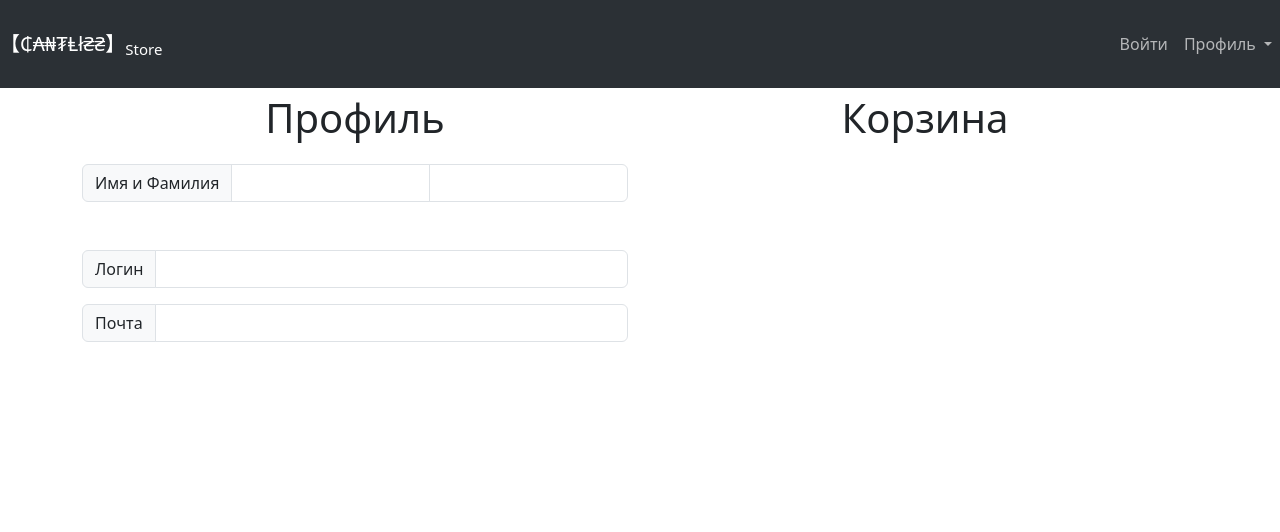
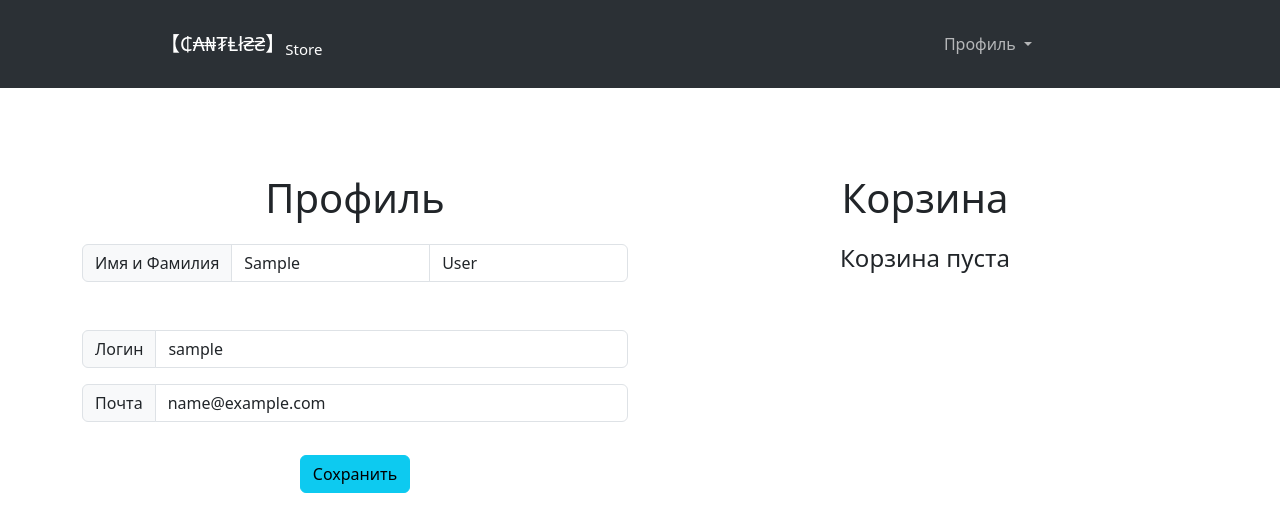
Before and after one commit to Friztutu/Cantliss, a Django app: page /profile/1/ in a window 1280 px wide. Shown: the top 532 px of the page. Run offline with Django 3.2, Linux system fonts and the light colour scheme; the visitor is signed in with stand-in values (Sample User, id 1); data comes from the database, SQL or seed files in the repository; data that the repository does not hold is empty; parts of the project's set-up code (start-up, migrations or seed data) failed here and were passed over.

Commit message:
(REFACTOR)

```diff
--- a/basket/templates/basket/basket.html
+++ b/basket/templates/basket/basket.html
@@ -20,8 +20,8 @@
                         </div>
                         <div class="col-lg-4">{{ basket.get_product_sum }}</div>
                         <div class="col-lg-4">
-                            <a href="{% url 'basket:basket_remove' user.id %}">
-                                <i class="fas fa-trash"></i>
+                            <a href="{% url 'basket:basket_remove' basket.id %}" style="color: red; text-decoration: none;">
+                                Удалить
                             </a>
                         </div>
                     </div>
--- a/orders/templates/orders/success.html
+++ b/orders/templates/orders/success.html
@@ -18,6 +18,7 @@
                             <h4>
                                 Ваш заказ успешно сформирован.
                             </h4>
+                            <a href="{% url 'products:index' %}" class="btn btn-dark mt-5">На главную</a>
                         </div>
                     </div>
                 </div>
--- a/products/admin.py
+++ b/products/admin.py
@@ -7,7 +7,7 @@ from products.models import Product, ProductCategory, ProductGender
 
 @admin.register(Product)
 class AdminProduct(admin.ModelAdmin):
-    list_display = ('name', 'price', 'quantity', 'gender', 'slug')
+    list_display = ('name', 'price', 'quantity', 'slug')
     fields = ('name', 'description',  ('price', 'quantity'), ('category', 'gender'), 'img', 'slug')
     search_fields = ('name', )
     ordering = ('name', )
--- a/products/models.py
+++ b/products/models.py
@@ -34,7 +34,7 @@ class Product(models.Model):
     category = models.ManyToManyField(to=ProductCategory)
     img = models.ImageField(upload_to=r'product_img')
     slug = models.SlugField(unique=True, verbose_name='URL')
-    gender = models.ForeignKey(to=ProductGender, on_delete=models.PROTECT)
+    gender = models.ManyToManyField(to=ProductGender)
 
     class Meta:
         verbose_name = 'Product'
--- a/products/templates/products/base.html
+++ b/products/templates/products/base.html
@@ -34,7 +34,7 @@
                     <li><a class="dropdown-item" href="{% url 'orders:order_list' %}">Заказы</a></li>
                     <li><a class="dropdown-item" href="{% url 'admin:index' %}">Админ панель</a></li>
                     <hr>
-                    <li><a class="dropdown-item" href="{% url 'users:logout' %}'">Выйти</a></li>
+                    <li><a class="dropdown-item" href="{% url 'users:logout' %}">Выйти</a></li>
                   </ul>
                 </li>
               {% endif %}
--- a/products/templates/products/card.html
+++ b/products/templates/products/card.html
@@ -39,7 +39,7 @@
                   </label>
                   <input class="form-check-input" type="radio" name="flexRadioDefault" id="flexRadioDefault2" checked>
               </div>
-              <a href="#" class="btn btn-dark mt-5">В корзину</a>
+              <a href="{% url 'basket:basket_add' product.id %}" class="btn btn-dark mt-5">В корзину</a>
               <p class="mt-5">Описание</p>
             </div>
           </div>
--- a/products/templates/products/catalog.html
+++ b/products/templates/products/catalog.html
@@ -5,7 +5,7 @@
 
 
 {% block css %}
-    <link rel="stylesheet" href='{% static "new_css/catalog1.css" %}'>
+    <link rel="stylesheet" href='{% static "new_css/catalog2.css" %}'>
 {% endblock %}
 
 {% block content %}
--- a/products/views.py
+++ b/products/views.py
@@ -20,7 +20,7 @@ class IndexView(TitleMixin, TemplateView):
 class CatalogView(TitleMixin, ListView):
     model = Product
     template_name = 'products/catalog.html'
-    paginate_by = 10
+    paginate_by = 16
     title = 'Каталог'
 
     def get_context_data(self, *, object_list=None, **kwargs):
--- a/users/forms.py
+++ b/users/forms.py
@@ -58,12 +58,11 @@ class UserRegistrationForm(UserCreationForm):
 
 
 class UserProfileForm(UserChangeForm):
-    first_name = forms.CharField(widget=forms.TextInput(attrs={'class': 'form-control py-4'}))
-    last_name = forms.CharField(widget=forms.TextInput(attrs={'class': 'form-control py-4'}))
-    image = forms.ImageField(widget=forms.FileInput(attrs={'class': 'custom-file-input'}), required=False)
-    username = forms.CharField(widget=forms.TextInput(attrs={'class': 'form-control py-4', 'readonly': True}))
-    email = forms.CharField(widget=forms.TextInput(attrs={'class': 'form-control py-4', 'readonly': True}))
+    first_name = forms.CharField(widget=forms.TextInput(attrs={'class': 'form-control'}))
+    last_name = forms.CharField(widget=forms.TextInput(attrs={'class': 'form-control'}))
+    username = forms.CharField(widget=forms.TextInput(attrs={'class': 'form-control', 'readonly': True}))
+    email = forms.CharField(widget=forms.TextInput(attrs={'class': 'form-control', 'readonly': True}))
 
     class Meta:
         model = CustomUser
-        fields = ('first_name', 'last_name', 'image', 'username', 'email')
+        fields = ('first_name', 'last_name', 'username', 'email')
--- a/users/templates/users/profile.html
+++ b/users/templates/users/profile.html
@@ -1,66 +1,42 @@
-<!doctype html>
-<html lang="en">
-  <head>
-    <meta charset="utf-8">
-    <meta name="viewport" content="width=device-width, initial-scale=1">
-    <title>Bootstrap demo</title>
-    <link href="https://cdn.jsdelivr.net/npm/bootstrap@5.3.0-alpha3/dist/css/bootstrap.min.css" rel="stylesheet" integrity="sha384-KK94CHFLLe+nY2dmCWGMq91rCGa5gtU4mk92HdvYe+M/SXH301p5ILy+dN9+nJOZ" crossorigin="anonymous">
-    <link rel="stylesheet" href="base.css">
-    <link rel="stylesheet" href="index.css">
-  </head>
-  <body>
-    <nav class="navbar bg-dark navbar-expand-lg bg-body-tertiary"  data-bs-theme="dark">
-        <div class="container-fluid navbar">
-          <a class="navbar-brand padding" href="index.html">【₵₳₦₮Ⱡł₴₴】<sub>Store</sub></a>
-          <button class="navbar-toggler" type="button" data-bs-toggle="collapse" data-bs-target="#navbarNavDropdown" aria-controls="navbarNavDropdown" aria-expanded="false" aria-label="Toggle navigation">
-            <span class="navbar-toggler-icon"></span>
-          </button>
-            <div class="navbar pull-right padding-nav" id="navbarNavDropdown">
-              <ul class="navbar-nav">
-                  <li class="nav-item">
-                    <a class="nav-link" href='{% url "users:login" %}'>Войти</a>
-                  </li>
-                  <li class="nav-item dropdown">
-                    <a class="nav-link dropdown-toggle" href="#" role="button" data-bs-toggle="dropdown" aria-expanded="false">
-                      Профиль
-                    </a>
-                    <ul class="dropdown-menu nav-menu">
-                      <li><a class="dropdown-item" href="{% url 'users:profile' user.id %}">Личный кабинет</a></li>
-                      <li><a class="dropdown-item" href="{% url 'tasks:list' %}">Записи</a></li>
-                      <li><a class="dropdown-item" href="{% url 'tasks:new' %}">Создать новую запись</a></li>
-                      <li><a class="dropdown-item" href="{% url 'admin:index' %}">Админ панель</a></li>
-                      <li><a class="dropdown-item" href="{% url 'users:logout' %}">Выйти</a></li>
-                    </ul>
-                  </li>
-              </ul>
-            </div>
-        </div>
-      </nav>
+{% extends 'products/base.html' %}
+{% load static %}
+
+
+{% block css %}
+    <link rel="stylesheet" href='{% static "new_css/index.css" %}'>
+{% endblock %}
+
+{% block content %}
     <div class="container-fluid main">
       <div class="container text-center">
         <div class="row row-cols-2">
           <div class="col">
             <p style="font-size: 2.5em;">Профиль</p>
+            <form action="{% url 'users:profile' user.id %}" method="post">
+              {% csrf_token %}
               <div class="input-group">
                 <span class="input-group-text">Имя и Фамилия</span>
-              <input type="text" aria-label="First name" class="form-control">
-              <input type="text" aria-label="Last name" class="form-control">
+                {{ form.first_name }}
+                {{ form.last_name }}
               </div>
               <div class="input-group mb-3 mt-5">
                 <span class="input-group-text" id="inputGroup-sizing-default">Логин</span>
-              <input type="text" class="form-control" aria-label="Sizing example input" aria-describedby="inputGroup-sizing-default">
+                {{ form.username }}
               </div>
               <div class="input-group mb-3">
                 <span class="input-group-text" id="inputGroup-sizing-default">Почта</span>
-              <input type="text" class="form-control" aria-label="Sizing example input" aria-describedby="inputGroup-sizing-default">
+                {{ form.email }}
               </div>
+              <div class="col-lg-12" style="margin-top: 33px;">
+                <input class="btn btn-info btn-block" type="submit" value="Сохранить">
+              </div>
+            </form>
           </div>
           <div class="col">
             <p style="font-size: 2.5em;">Корзина</p>
+            {% include 'basket/basket.html' %}
           </div>
         </div>
       </div>
     </div>
-    <script src="https://cdn.jsdelivr.net/npm/bootstrap@5.3.0-alpha3/dist/js/bootstrap.bundle.min.js" integrity="sha384-ENjdO4Dr2bkBIFxQpeoTz1HIcje39Wm4jDKdf19U8gI4ddQ3GYNS7NTKfAdVQSZe" crossorigin="anonymous"></script>
-  </body>
-</html>
+{% endblock %}
```
Also changed, not shown: static/new_css/catalog1.css (deleted, +0 -9 lines), static/new_css/catalog2.css (added, +44 -0 lines). Lines whose indentation alone changed are shown as unchanged.
